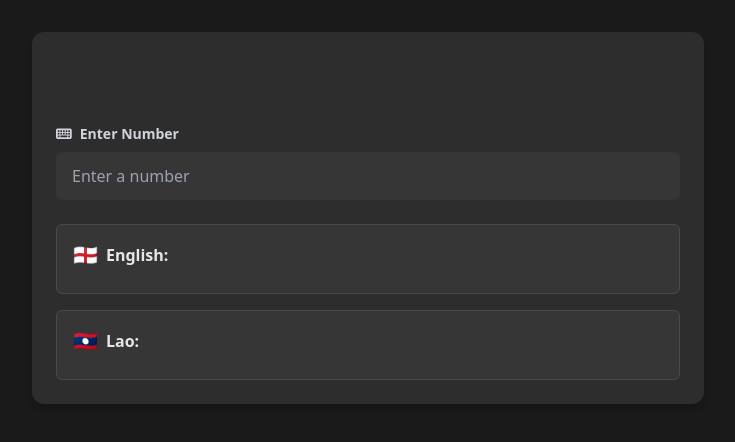
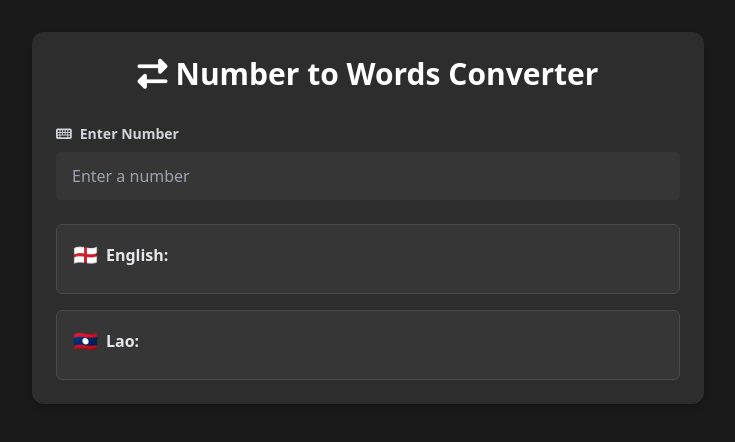
Before and after one commit to vongkeo/app, a plain HTML site: page number-to-words.html in a window 1280 px wide. Shown: the whole page, without its empty margins (272-1007 px from the left). Drawn offline with nearby package versions, Linux system fonts and the light colour scheme.

Commit message:
Fix formatting issue in heading-gradient class in number-to-words.html

```diff
--- a/number-to-words.html
+++ b/number-to-words.html
@@ -49,7 +49,7 @@
         border-color: #5a5a5a;
       }
 
-      .heading-gradient {k
+      .heading-gradient {
         background-color: #ffffff;
         -webkit-background-clip: text;
         -webkit-text-fill-color: transparent;
```
